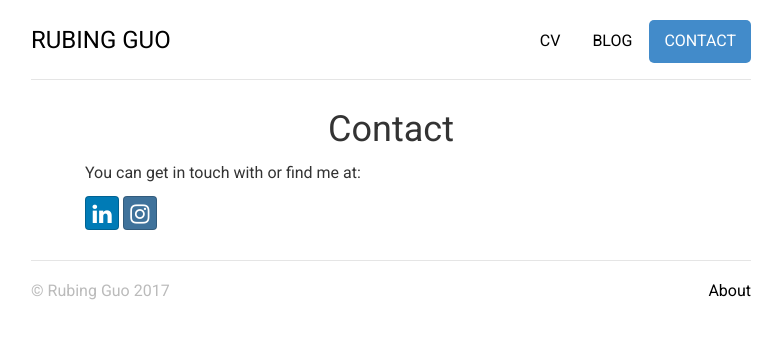
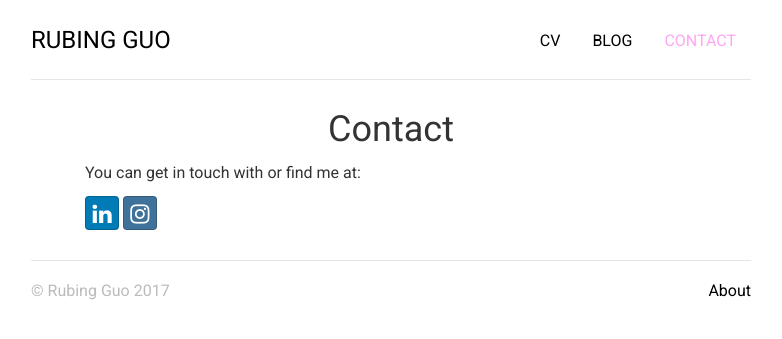
Before and after one commit to flower-joke/peanutshells.github.io, a Jekyll site: the page built from contact/index.html, in a window 1280 px wide. Shown: the top 339 px of the page, without its empty margins (249-1031 px from the left). Built offline with Jekyll 4.4.1, drawn with Linux system fonts in a browser that asks for light colours; nearby versions of some CDN libraries.

Commit message:
Update style.css

```diff
--- a/css/style.css
+++ b/css/style.css
@@ -18,8 +18,9 @@ blockquote p { font-size: 16px; line-height: 1.6em; }
 /* a link color */
 a { color: #000000; text-decoration: none; }
 a:hover { color: #ffa6f3; text-decoration: none; }
-.nav-pills > li.active > a:hover, .nav-pills > li.active > a:focus { color: #ffa6f3; }
 .nav > li > a:hover, .nav > li > a:focus { text-decoration: none; background: none; }
+.nav-pills > li.active > a, .nav-pills > li.active > a:hover, .nav-pills > li.active > a:focus { color: #ffa6f3; background: none; }
+
 /* Page title */
 h1.page-title { text-align: center; }
 
```
